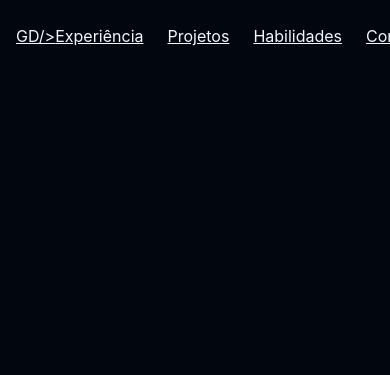
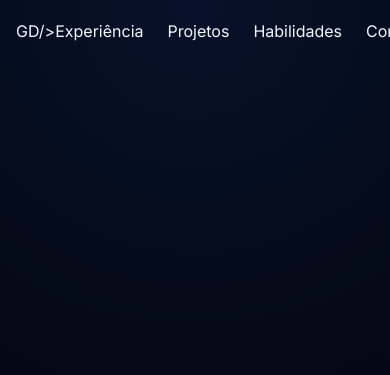
Before and after one commit to Gust4v0Di4sC/Portfolio-new, an Astro site: page / in a window 390 px wide. Shown: the top 375 px of the page. Built offline with nearby package versions, Linux system fonts and the light colour scheme; Astro itself is replaced by a stand-in of ours.

Commit message:
chore: configure visual foundation

```diff
--- a/astro.config.mjs
+++ b/astro.config.mjs
@@ -3,6 +3,7 @@ import { defineConfig } from 'astro/config';
 
 import react from '@astrojs/react';
 import sitemap from '@astrojs/sitemap';
+import tailwindcss from '@tailwindcss/vite';
 
 // https://astro.build/config
 export default defineConfig({
@@ -13,6 +14,7 @@ export default defineConfig({
 
   integrations: [react(), sitemap()],
   vite: {
+    plugins: [tailwindcss()],
     build: {
       sourcemap: false,
     },
--- a/package.json
+++ b/package.json
@@ -27,8 +27,10 @@
     "astro": "^7.3.2",
     "gsap": "^3.15.0",
     "motion": "^13.2.0",
+    "ogl": "^1.0.11",
     "react": "^19.2.8",
     "react-dom": "^19.2.8",
+    "sharp": "^0.35.4",
     "three": "^0.185.1"
   },
   "allowScripts": {
@@ -39,6 +41,7 @@
     "@axe-core/playwright": "^4.13.0",
     "@eslint/js": "^10.0.1",
     "@playwright/test": "^1.63.0",
+    "@tailwindcss/vite": "^4.3.3",
     "@testing-library/jest-dom": "^7.0.1",
     "@testing-library/react": "^16.3.3",
     "@testing-library/user-event": "^14.6.7",
@@ -50,6 +53,7 @@
     "jsdom": "^30.0.1",
     "prettier": "^3.9.6",
     "prettier-plugin-astro": "^0.14.1",
+    "tailwindcss": "^4.3.3",
     "typescript": "npm:@typescript/typescript6@^6.0.2",
     "typescript-eslint": "^8.70.0",
     "vitest": "^5.0.0"
--- a/src/styles/global.css
+++ b/src/styles/global.css
@@ -1,4 +1,29 @@
+@import 'tailwindcss';
 @import './tokens.css';
+
+@font-face {
+  font-family: 'Inter';
+  font-style: normal;
+  font-weight: 400 700;
+  font-display: swap;
+  src: url('/fonts/inter-latin.woff2') format('woff2');
+}
+
+@font-face {
+  font-family: 'Orbitron';
+  font-style: normal;
+  font-weight: 500 700;
+  font-display: swap;
+  src: url('/fonts/orbitron-latin.woff2') format('woff2');
+}
+
+@font-face {
+  font-family: 'Share Tech Mono';
+  font-style: normal;
+  font-weight: 400;
+  font-display: swap;
+  src: url('/fonts/share-tech-mono-latin.woff2') format('woff2');
+}
 
 *,
 *::before,
@@ -10,14 +35,21 @@ html {
   background: var(--color-background);
   color: var(--color-text);
   font-family: var(--font-body);
+  font-size: 100%;
   scroll-behavior: smooth;
+  text-rendering: optimizeLegibility;
 }
 
 body {
   min-width: 20rem;
   min-height: 100vh;
   margin: 0;
-  background: var(--color-background);
+  overflow-x: clip;
+  background:
+    radial-gradient(circle at 50% 0%, rgb(37 99 235 / 0.13), transparent 34rem),
+    linear-gradient(180deg, #02060d 0%, #02050a 58%, #010307 100%);
+  isolation: isolate;
+  line-height: 1.6;
 }
 
 img,
@@ -37,6 +69,78 @@ select {
 
 a {
   color: inherit;
+  text-decoration: none;
+}
+
+.ps-control {
+  --ps-control-color: var(--color-primary);
+
+  display: inline-flex;
+  min-height: 2.1rem;
+  align-items: center;
+  justify-content: center;
+  gap: 0.55rem;
+  padding: 0.25rem 0;
+  border: 0;
+  color: var(--ps-control-color);
+  font-family: var(--font-mono);
+  font-size: var(--step-small);
+  line-height: 1;
+  background: transparent;
+  cursor: pointer;
+  transition:
+    transform var(--transition-fast),
+    color var(--transition-fast),
+    text-shadow var(--transition-fast);
+}
+
+.ps-control:hover,
+.ps-control:focus-visible {
+  transform: translateY(-0.125rem);
+  text-shadow: 0 0 0.7rem color-mix(in srgb, var(--ps-control-color) 58%, transparent);
+}
+
+.ps-control-cross {
+  --ps-control-color: var(--color-control-cross);
+}
+
+.ps-control-circle {
+  --ps-control-color: var(--color-control-circle);
+}
+
+.ps-control-triangle {
+  --ps-control-color: var(--color-control-triangle);
+}
+
+.ps-control-square {
+  --ps-control-color: var(--color-control-square);
+}
+
+.ps-symbol {
+  display: inline-grid;
+  width: 1.45rem;
+  aspect-ratio: 1;
+  place-items: center;
+  border: 1px solid currentColor;
+  border-radius: 999px;
+  box-shadow:
+    0 0 0.55rem color-mix(in srgb, currentColor 48%, transparent),
+    inset 0 0 0.55rem color-mix(in srgb, currentColor 18%, transparent);
+  font-family: var(--font-display);
+  font-size: 0.78rem;
+  font-weight: 700;
+  line-height: 1;
+}
+
+p,
+h1,
+h2,
+h3 {
+  margin-block: 0;
+}
+
+ul {
+  margin-block: 0;
 }
 
 :focus-visible {
@@ -50,9 +154,12 @@ a {
   left: 1rem;
   z-index: 9999;
   padding: 0.75rem 1rem;
+  border-radius: var(--radius-small);
   color: var(--color-background);
+  font-weight: 700;
   background: var(--color-focus);
   transform: translateY(-200%);
+  transition: transform var(--transition-fast);
 }
 
 .skip-link:focus {
@@ -60,8 +167,42 @@ a {
 }
 
 .container {
-  width: min(calc(100% - 2rem), var(--container-width));
+  width: min(calc(100% - (var(--container-padding) * 2)), var(--container-width));
   margin-inline: auto;
+}
+
+main,
+footer {
+  position: relative;
+  z-index: 1;
+}
+
+.section-shell {
+  position: relative;
+  min-height: 42vh;
+  padding-block: var(--space-section);
+}
+
+.section-shell h2 {
+  color: var(--color-primary);
+  font-family: var(--font-display);
+  font-size: clamp(1.25rem, 1rem + 1.4vw, 2rem);
+  font-weight: 600;
+  letter-spacing: 0.08em;
+  text-align: center;
+  text-shadow: 0 0 1rem rgb(0 229 255 / 0.28);
+}
+
+.section-placeholder {
+  max-width: 44rem;
+  margin: 2rem auto 0;
+  padding: clamp(1.25rem, 3vw, 2rem);
+  border: 1px solid var(--color-border);
+  border-radius: var(--radius-medium);
+  color: var(--color-text-muted);
+  background: linear-gradient(180deg, rgb(7 17 31 / 0.58), rgb(2 6 13 / 0.72));
+  box-shadow: var(--shadow-glow-soft);
+  text-align: center;
 }
 
 @media (prefers-reduced-motion: reduce) {
@@ -76,4 +217,9 @@ a {
     animation-iteration-count: 1 !important;
     transition-duration: 0.01ms !important;
   }
+
+  .ps-control:hover,
+  .ps-control:focus-visible {
+    transform: none;
+  }
 }
--- a/src/styles/tokens.css
+++ b/src/styles/tokens.css
@@ -2,15 +2,24 @@
   color-scheme: dark;
 
   --color-background: #02060d;
+  --color-background-soft: #030914;
   --color-surface: #07111f;
   --color-surface-elevated: #0a1728;
+  --color-surface-glass: rgb(7 17 31 / 0.74);
+  --color-border: rgb(34 211 238 / 0.18);
+  --color-border-strong: rgb(34 211 238 / 0.42);
 
   --color-text: #f1f7ff;
   --color-text-muted: #9cb0c3;
+  --color-text-subtle: #657a91;
 
   --color-primary: #22d3ee;
   --color-primary-intense: #00e5ff;
   --color-secondary: #2563eb;
+  --color-control-cross: #5fa9ff;
+  --color-control-circle: #ff6677;
+  --color-control-triangle: #35f49a;
+  --color-control-square: #d980ff;
   --color-focus: #f8e16c;
   --color-error: #ff6b7a;
 
@@ -19,12 +28,24 @@
   --font-mono: 'Share Tech Mono', monospace;
 
   --container-width: 75rem;
-  --header-height: 4.5rem;
+  --container-padding: clamp(1rem, 4vw, 2.5rem);
+  --header-height: clamp(4rem, 8vw, 4.5rem);
 
   --radius-small: 0.25rem;
   --radius-medium: 0.5rem;
   --radius-large: 1rem;
 
+  --space-section: clamp(4.5rem, 12vw, 9rem);
+  --space-content: clamp(1.5rem, 4vw, 3rem);
+
+  --step-small: clamp(0.82rem, 0.78rem + 0.22vw, 0.95rem);
+  --step-base: clamp(1rem, 0.94rem + 0.31vw, 1.125rem);
+  --step-title: clamp(2.4rem, 1.1rem + 6vw, 6.5rem);
+  --step-subtitle: clamp(1.05rem, 0.88rem + 0.85vw, 1.7rem);
+
+  --shadow-glow-soft: 0 0 1.5rem rgb(34 211 238 / 0.18);
+  --shadow-glow-strong: 0 0 2.5rem rgb(0 229 255 / 0.34);
+
   --transition-fast: 150ms ease;
   --transition-normal: 300ms ease;
 }
--- a/tsconfig.json
+++ b/tsconfig.json
@@ -1,9 +1,5 @@
 {
   "extends": "astro/tsconfigs/strictest",
   "include": [".astro/types.d.ts", "**/*"],
-  "exclude": ["dist"],
-  "compilerOptions": {
-    "jsx": "react-jsx",
-    "jsxImportSource": "react"
-  }
+  "exclude": ["dist"]
 }
```
Also changed, not shown: eslint.config.mjs (line endings or trailing spaces), pnpm-lock.yaml, public/fonts/inter-latin.woff2 (added), public/fonts/orbitron-latin.woff2 (added), public/fonts/share-tech-mono-latin.woff2 (added).
